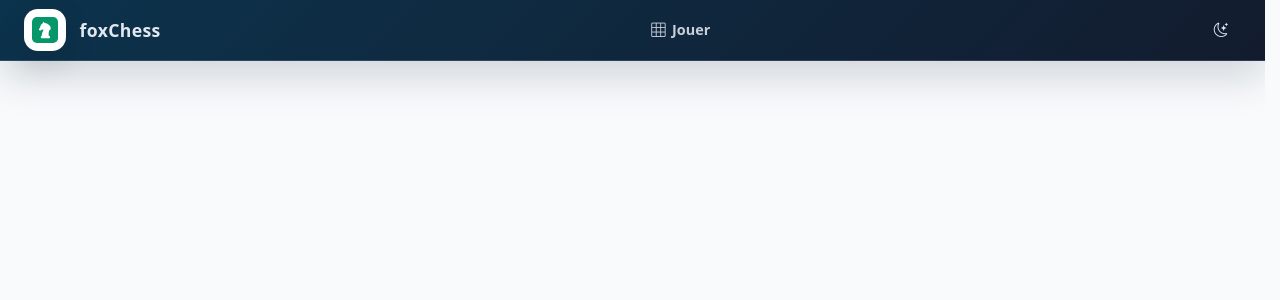
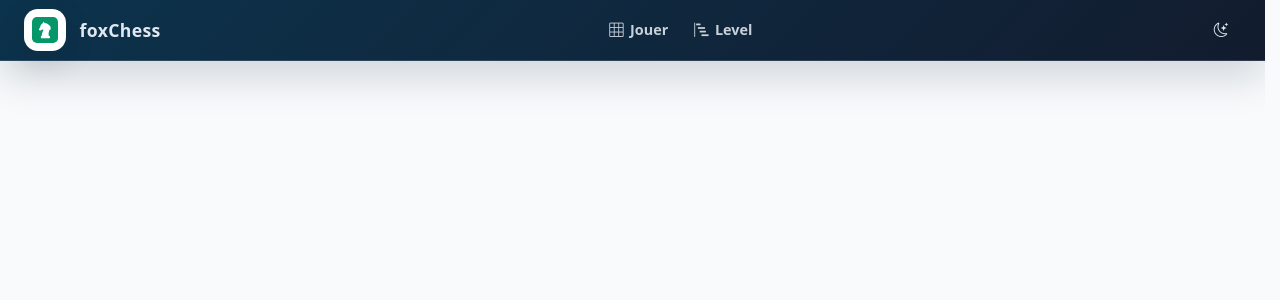
Before and after one commit to Foxugly/foxChess, a Django app: template templates/base.html in a window 1280 px wide. Shown: the top 300 px of the page. Run offline with Django 5.2, Linux system fonts and the light colour scheme; the template is opened without the code that fills it, so the values that code supplies are empty; some libraries are stand-ins or nearby versions.

Commit message:
feat(ui): bouton « Level » dans le header — niveaux Lichess et Elo
Co-Authored-By: Claude Opus 5.5 <noreply@anthropic.com>

```diff
--- a/templates/base.html
+++ b/templates/base.html
@@ -43,6 +43,9 @@
                href="{{ url_accueil }}"{% if request.path == url_accueil %} aria-current="page"{% endif %}>
                 <i class="bi bi-grid-3x3" aria-hidden="true"></i>Jouer
             </a>
+            <button type="button" class="topbar__link" data-bs-toggle="modal" data-bs-target="#niveaux">
+                <i class="bi bi-bar-chart-steps" aria-hidden="true"></i>Level
+            </button>
         </nav>
 
         <div class="topbar__actions">
@@ -67,6 +70,33 @@
     {% endif %}
     {% block content %}{% endblock %}
 </main>
+<div class="modal fade" id="niveaux" tabindex="-1" aria-labelledby="niveaux-titre" aria-hidden="true">
+    <div class="modal-dialog modal-dialog-centered">
+        <div class="modal-content">
+            <div class="modal-header">
+                <h2 class="modal-title fs-5" id="niveaux-titre">Lichess Stockfish Level to Elo Breakdown</h2>
+                <button type="button" class="btn-close" data-bs-dismiss="modal" aria-label="Fermer"></button>
+            </div>
+            <div class="modal-body p-0">
+                <table class="table table-sm mb-0 align-middle">
+                    <thead>
+                        <tr><th scope="col" class="ps-3">Level</th><th scope="col">Elo</th><th scope="col" class="pe-3">Stockfish</th></tr>
+                    </thead>
+                    <tbody>
+                        <tr><td class="ps-3">1</td><td>Under 400</td><td class="pe-3">Skill Level -9, depth 5</td></tr>
+                        <tr><td class="ps-3">2</td><td>~500</td><td class="pe-3">Skill Level -5, depth 5</td></tr>
+                        <tr><td class="ps-3">3</td><td>~800</td><td class="pe-3">Skill Level -1, depth 5</td></tr>
+                        <tr><td class="ps-3">4</td><td>~1100</td><td class="pe-3">Skill Level 3, depth 5</td></tr>
+                        <tr><td class="ps-3">5</td><td>~1500</td><td class="pe-3">Skill Level 7, depth 5</td></tr>
+                        <tr><td class="ps-3">6</td><td>~1900</td><td class="pe-3">Skill Level 11, depth 8</td></tr>
+                        <tr><td class="ps-3">7</td><td>~2300</td><td class="pe-3">Skill Level 15, depth 13</td></tr>
+                        <tr><td class="ps-3">8</td><td>2800+</td><td class="pe-3">Full strength, single pv, depth 22</td></tr>
+                    </tbody>
+                </table>
+            </div>
+        </div>
+    </div>
+</div>
 <footer class="app-footer">
     <div class="app-footer__inner">
         <span class="app-footer__brand">foxChess</span>
```
Also changed, not shown: games/tests/test_parties.py (+6 -0 lines).
